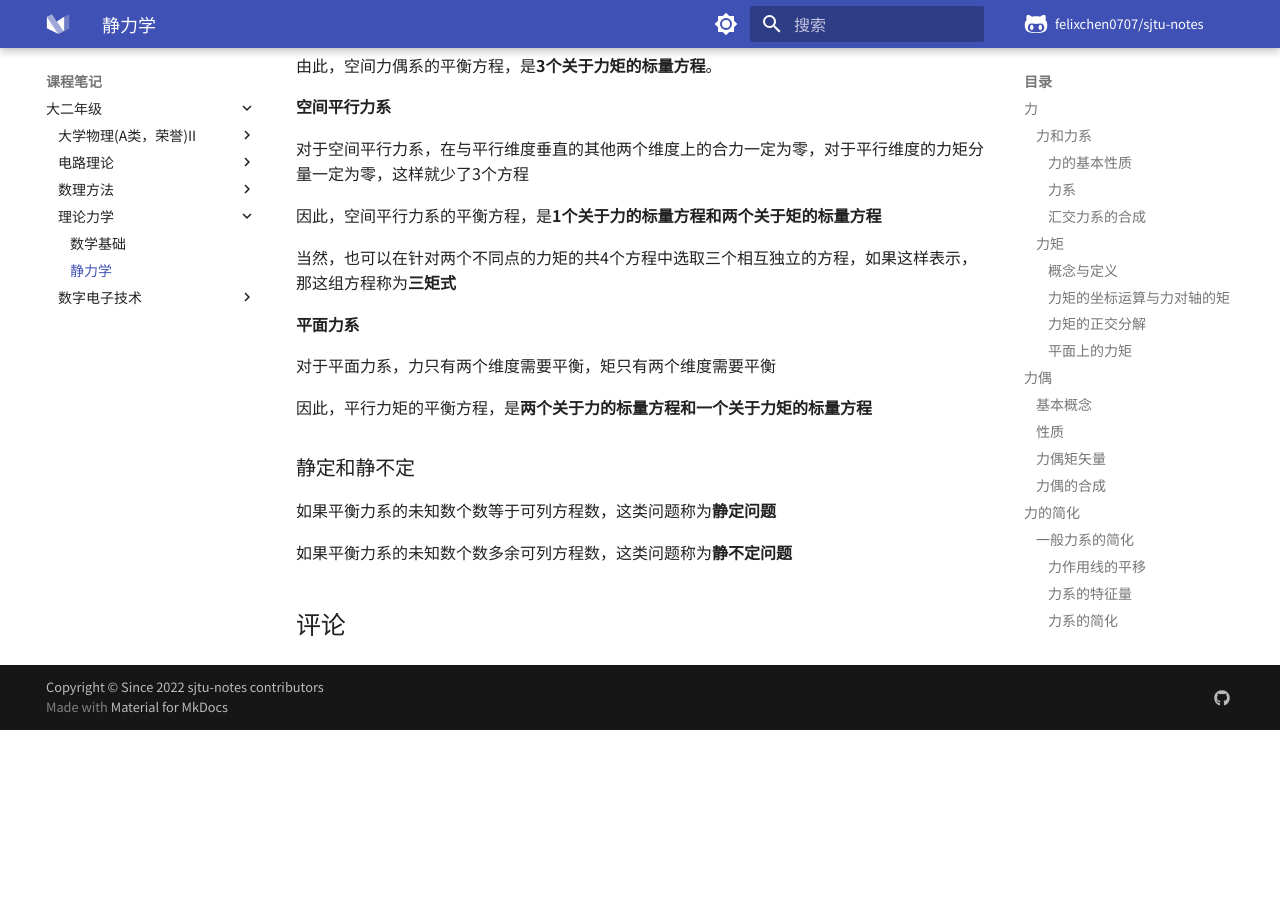
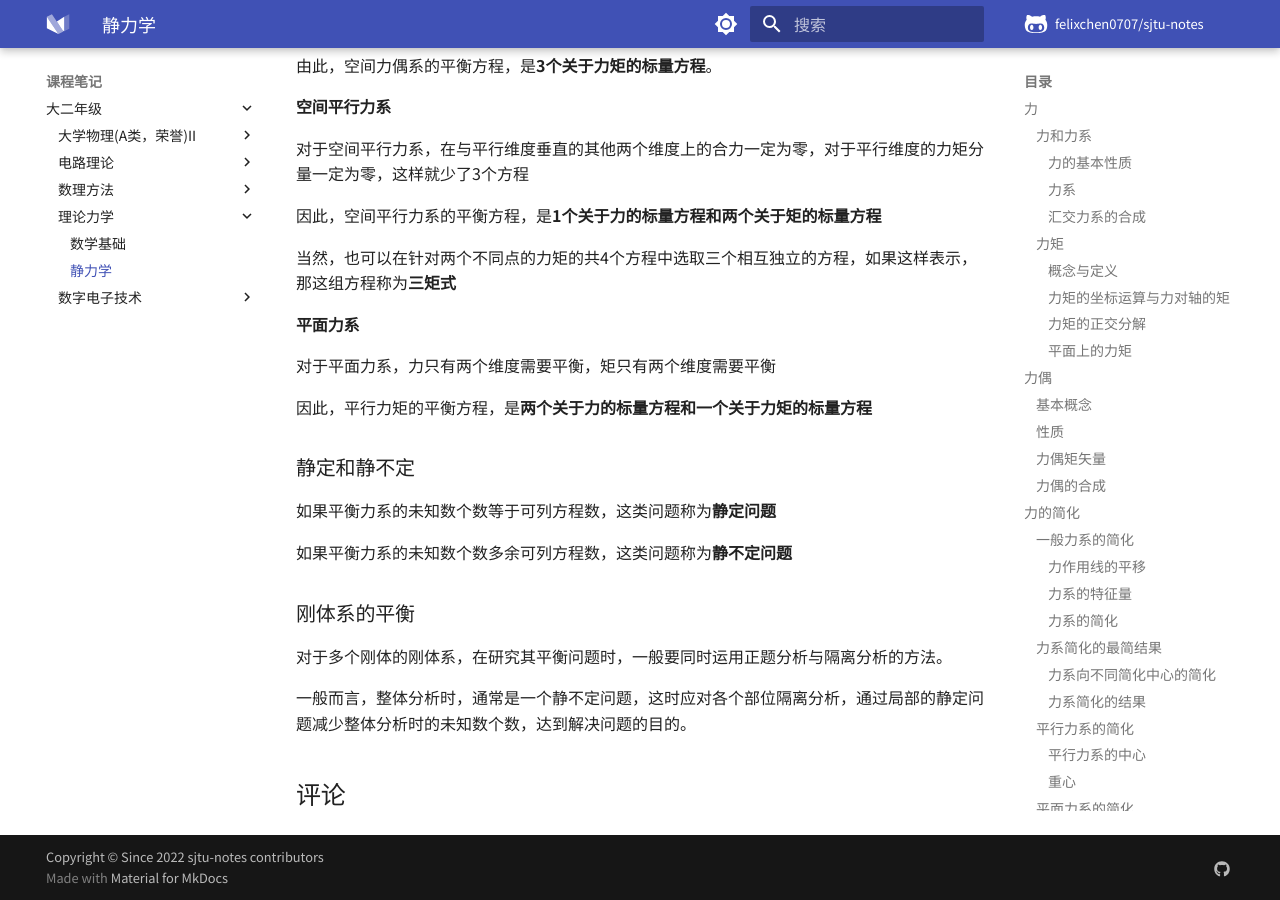
Before and after one commit to glimmeringlight/sjtu-notes, an MkDocs documentation site: the page built from docs/notes/grade2/MECH2508/002.md, in a window 1280 px wide and 900 px high, scrolled down 10498 px. Built offline with MkDocs 1.6.1 and Material for MkDocs 9.7.7, drawn with Linux system fonts in a browser that asks for light colours; a script that is not in the unit is left out; comment, search, counter and statistics services are not loaded; before the commit the page ends 11228 px from its top, so only the background shows below that.

Commit message:
update 002 in mech

```diff
--- a/docs/notes/grade2/MECH2508/002.md
+++ b/docs/notes/grade2/MECH2508/002.md
@@ -564,3 +564,9 @@ $$
 如果平衡力系的未知数个数等于可列方程数，这类问题称为**静定问题**
 
 如果平衡力系的未知数个数多余可列方程数，这类问题称为**静不定问题**
+
+### 刚体系的平衡
+
+对于多个刚体的刚体系，在研究其平衡问题时，一般要同时运用正题分析与隔离分析的方法。
+
+一般而言，整体分析时，通常是一个静不定问题，这时应对各个部位隔离分析，通过局部的静定问题减少整体分析时的未知数个数，达到解决问题的目的。
```
